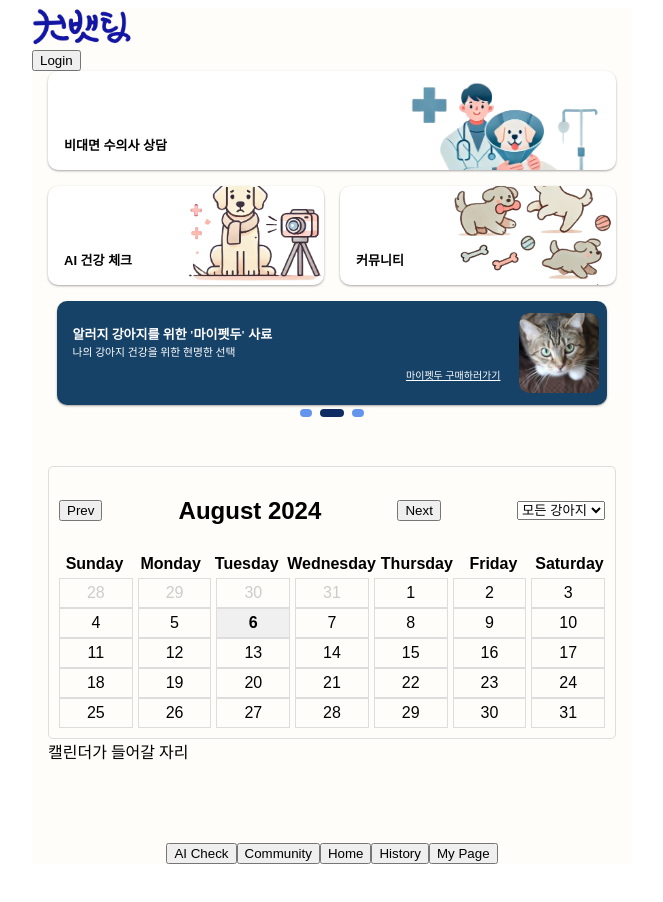
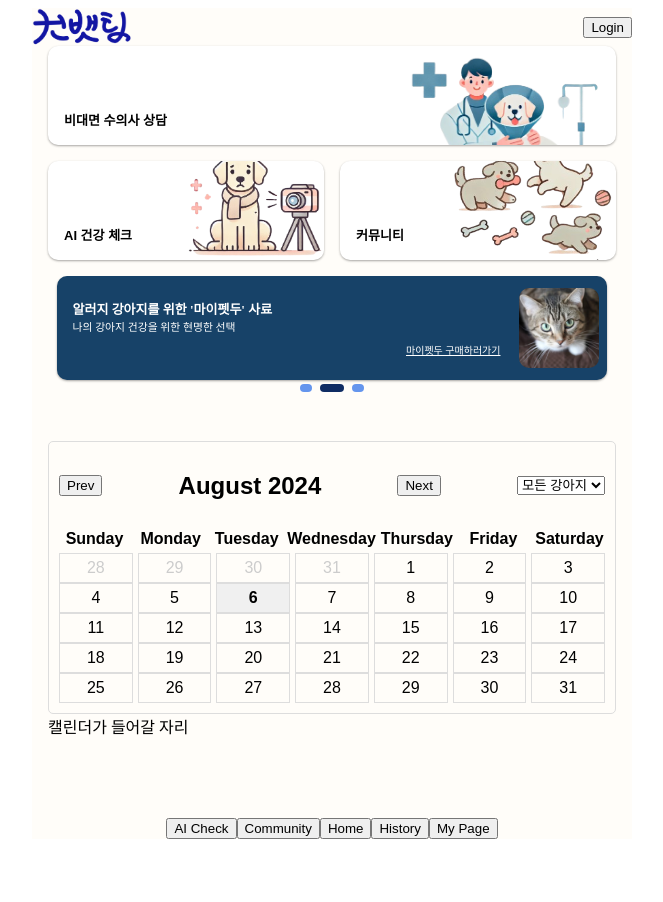
Before and after one commit to ConVeting/TEST_FE, a React (Create React App) app: page /Home in a window 1280 px wide. Shown: the top 902 px of the page, without its empty margins (308-971 px from the left). Built offline with nearby package versions, Linux system fonts and the light colour scheme; the HTML template or start-up script is replaced by a standard one.

Commit message:
헤더 수정중

```diff
--- a/src/Home.jsx
+++ b/src/Home.jsx
@@ -1,5 +1,5 @@
 import React, { useState } from 'react';
-import { useNavigate, Link } from 'react-router-dom'
+import { useNavigate, Link } from 'react-router-dom';
 import "./App.css";
 import"./flex.css";
 import Carousel from './Jiwon_compo/carousel';
--- /dev/null
+++ b/src/app_header.css
@@ -0,0 +1,5 @@
+.header {
+    display: flex;
+    align-items: center;
+    justify-content: space-between;
+}
--- a/src/app_header.jsx
+++ b/src/app_header.jsx
@@ -1,12 +1,13 @@
 import React from 'react';
 import { Routes, Route, useNavigate, Link } from 'react-router-dom';
 import "./App.css";
+import "./app_header.css"
 import { useUser } from './User_Context';
 import Logo from './Image/Logo.png'
 import { Button_Loginstate } from './Jiwon_compo/Form_compo/button_submit';
 export default function App_header(){
   return (
-    <div className='frame'>
+    <div className='header'>
       <img src={Logo} alt="컨벳팅"
         style={{
           maxWidth: '100px',
@@ -15,7 +16,6 @@ export default function App_header(){
         }}
       />
       <Button_Loginstate/>
-
     </div>
   );
 }
```
Also changed, not shown: src/app_footer.jsx (+5 -5 lines).
